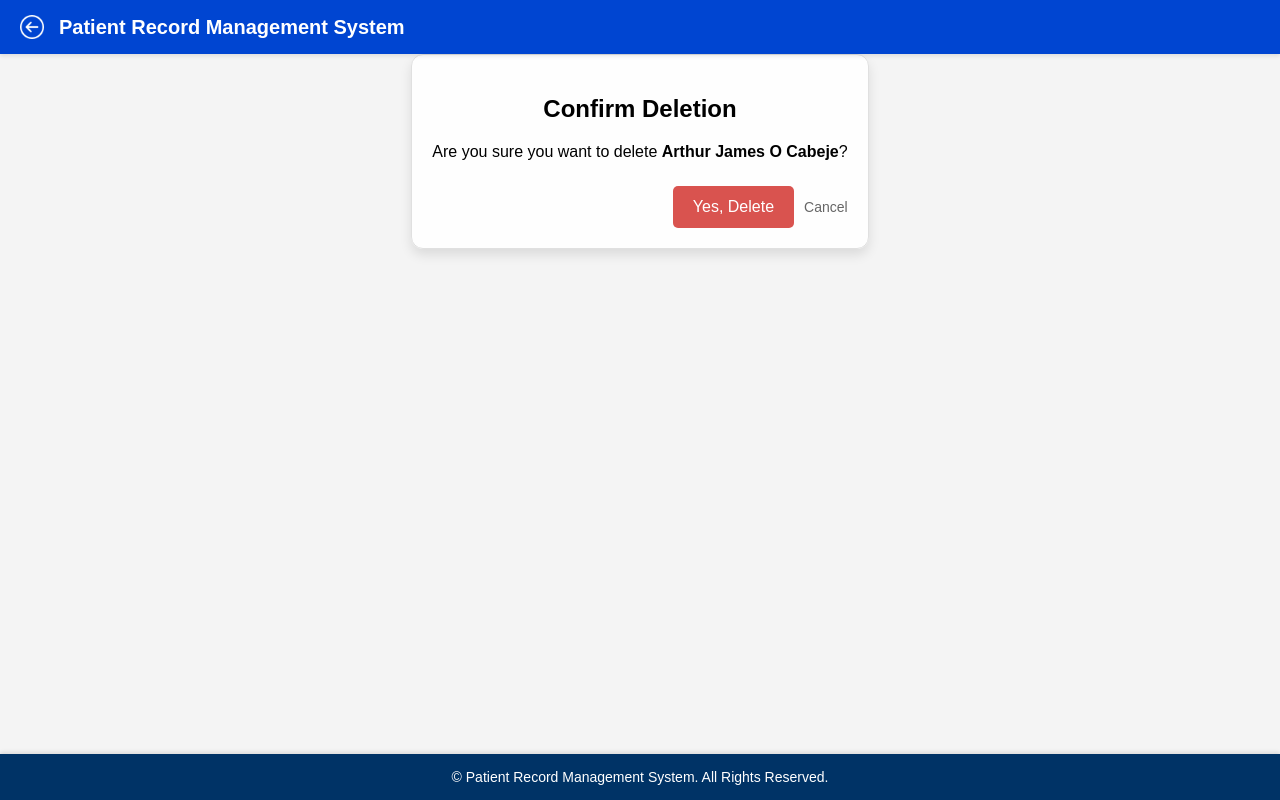
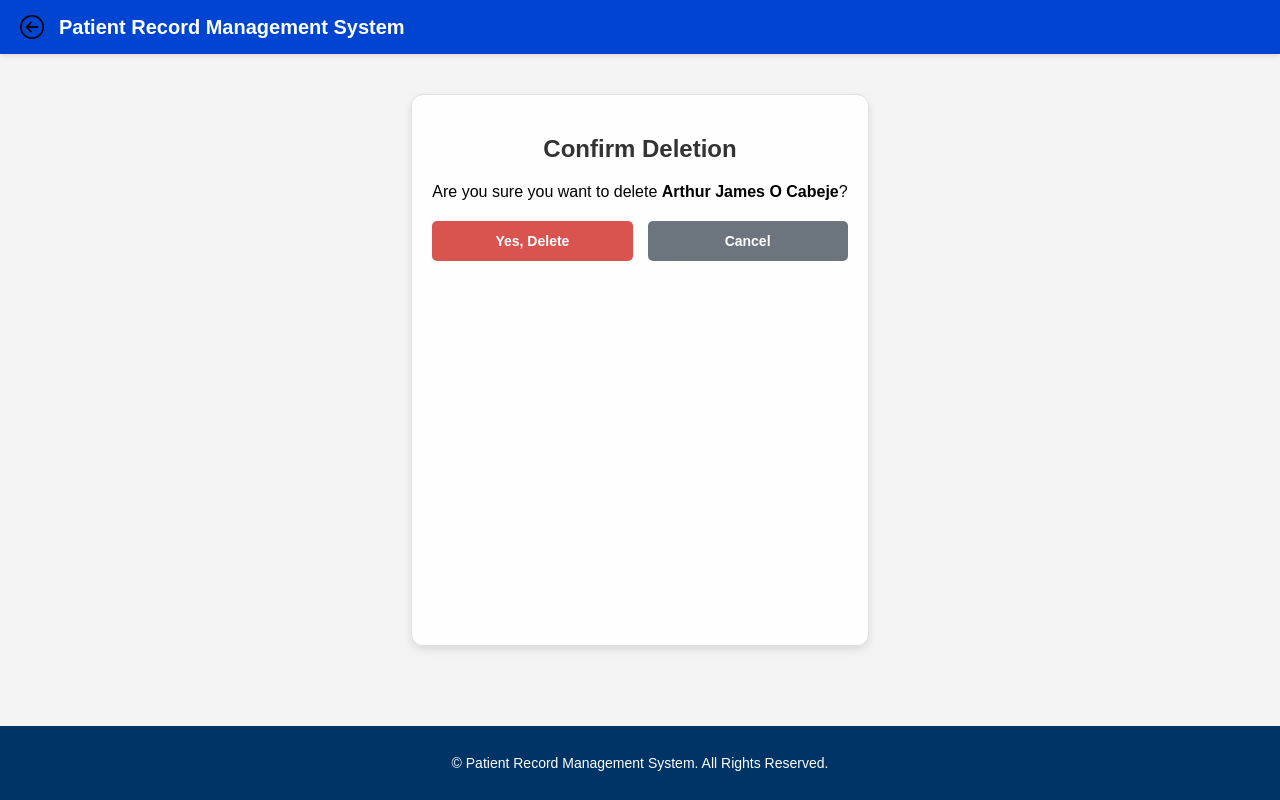
Before and after one commit to bardatt1/ArdaJacaQuietaRepo, a Django app: page /patients/delete/35/ in a window 1280 px wide. Run offline with Django 5.2, Linux system fonts and the light colour scheme; data comes from the database, SQL or seed files in the repository.

Commit message:
design for edit and delete

```diff
--- a/prms/doctor/static/patient_edit_delete.css
+++ b/prms/doctor/static/patient_edit_delete.css
@@ -14,6 +14,7 @@ body {
     color: white;
     box-shadow: 0 2px 4px rgba(0, 0, 0, 0.1);
     padding: 15px 20px;
+    position: sticky;
     top: 0;
     z-index: 1000;
 }
@@ -24,7 +25,6 @@ body {
     justify-content: flex-start;
 }
 
-
 .prms-title {
     font-size: 20px;
     font-weight: bold;
@@ -32,16 +32,11 @@ body {
     margin: 0;
 }
 
-.prms-title:hover {
-    text-decoration: underline;
-}
-
 .back-btn {
     width: 24px;
     height: 24px;
     margin-right: 15px;
     cursor: pointer;
-    filter: brightness(0) invert(1); /* Ensures icon looks good on dark backgrounds */
     transition: transform 0.2s;
 }
 
@@ -49,74 +44,104 @@ body {
     transform: scale(1.1);
 }
 
-
-/* Main Container */
-.main-container {
-    max-width: 700px; /* Increased width for a more spacious layout */
-    margin: 40px auto; /* Added more margin for better positioning */
+/* Form Container */
+.form-container {
+    max-width: 600px;
+    margin: 40px auto;
     background: #fff;
-    padding: 30px; /* Increased padding for better spacing inside */
-    border-radius: 8px; /* Slightly more rounded corners for a modern look */
-    box-shadow: 0 2px 6px rgba(0, 0, 0, 0.15); /* Enhanced shadow for subtle depth */
-    flex: 1; /* Ensures it grows/shrinks based on content */
+    padding: 30px;
+    border-radius: 8px;
+    box-shadow: 0 2px 6px rgba(0, 0, 0, 0.15);
+    flex: 1;
 }
 
-/* Form Section */
-.simple-form .form-group {
-    margin-bottom: 20px; /* Increased spacing between form groups */
+.section-title {
+    font-size: 24px;
+    font-weight: bold;
+    margin-bottom: 20px;
+    text-align: center;
+    color: #333;
+}
+
+.form-group {
+    margin-bottom: 20px;
+    display: flex;
+    flex-direction: column;
 }
 
 label {
-    font-size: 16px; /* Slightly larger font for better readability */
+    font-size: 14px;
     font-weight: bold;
-    display: block;
-    margin-bottom: 8px; /* More spacing under labels */
     color: #333;
+    margin-bottom: 8px;
 }
 
 input, select, textarea {
-    width: 100%;
-    padding: 12px; /* Increased padding for a more comfortable input area */
+    padding: 10px;
     font-size: 14px;
     border: 1px solid #ccc;
-    border-radius: 5px; /* Slightly rounded corners for input fields */
+    border-radius: 5px;
+    width: 100%;
     box-sizing: border-box;
-    margin-top: 5px; /* Added margin to separate fields vertically */
 }
 
 textarea {
-    resize: vertical; /* Allow vertical resizing for better user control */
-    height: 100px; /* Slightly taller default height */
+    resize: vertical;
 }
 
 input:focus, select:focus, textarea:focus {
     outline: none;
     border-color: #0066cc;
-    box-shadow: 0 0 3px rgba(0, 102, 204, 0.5); /* Subtle focus indicator */
+    box-shadow: 0 0 3px rgba(0, 102, 204, 0.5);
 }
-/* Actions */
+
+/* Button Actions */
 .form-actions {
     display: flex;
-    justify-content: flex-end; /* Align buttons to the right */
+    justify-content: space-between;
     align-items: center;
-    margin-top: 25px; /* More spacing above actions */
-    gap: 10px; /* Space between buttons */
+    margin-top: 20px;
 }
 
-/* Buttons */
-.save-button, .delete-button {
-    background-color: #0066cc;
-    color: white;
-    border: none;
-    padding: 12px 20px; /* Larger padding for more comfortable buttons */
-    border-radius: 5px; /* Slightly more rounded buttons */
-    font-size: 16px; /* Larger font for better readability */
+.save-button, .cancel-link {
+    padding: 12px 20px;
+    font-size: 14px;
+    font-weight: bold;
+    text-decoration: none;
+    color: #fff;
+    border-radius: 5px;
     cursor: pointer;
     transition: background-color 0.3s ease;
 }
 
-.save-button:hover, .delete-button:hover {
+.save-button {
+    background-color: #0066cc;
+    border: none;
+}
+
+.save-button:hover {
     background-color: #004080;
+}
+
+.cancel-link {
+    background-color: #d9534f;
+    border: none;
+    text-align: center;
+    text-decoration: none;
+}
+
+.cancel-link:hover {
+    background-color: #c9302c;
+}
+
+/* Footer */
+footer {
+    background-color: #003366;
+    color: white;
+    text-align: center;
+    padding: 15px;
+    font-size: 14px;
+    margin-top: auto;
 }
 
 .delete-button {
@@ -127,40 +152,20 @@ input:focus, select:focus, textarea:focus {
     background-color: #c9302c;
 }
 
-.cancel-link {
-    font-size: 14px;
-    color: #666;
-    text-decoration: none;
+.form-grid {
+    display: grid;
+    grid-template-columns: 1fr 1fr;
+    gap: 20px;
 }
 
-.cancel-link:hover {
-    color: #333;
+@media (max-width: 768px) {
+    .form-grid {
+        grid-template-columns: 1fr;
+    }
 }
 
-/* Confirmation Section */
-.confirm-message {
-    text-align: center;
-    font-size: 18px; /* Slightly larger font for emphasis */
-    color: #333;
-    margin-bottom: 25px; /* Increased spacing below message */
+textarea {
+    resize: vertical;
+    min-height: 150px; /* Sets a minimum height */
+    height: 200px; /* Default height */
 }
-.confirm-message strong {
-    color: #0045d1;
-}
-
-/* Footer */
-footer {
-    position: relative;
-    clear: both;
-    padding: 15px 20px;
-    font-size: 14px;
-    color: white;
-    text-align: center;
-    background-color: #003366;
-    box-shadow: 0 -2px 4px rgba(0, 0, 0, 0.1);
-    margin-top: auto;
-}
-
-footer p {
-    margin: 0;
-}
--- a/prms/doctor/templates/confirm_delete_patient.html
+++ b/prms/doctor/templates/confirm_delete_patient.html
@@ -5,22 +5,69 @@
     <meta charset="UTF-8">
     <meta name="viewport" content="width=device-width, initial-scale=1.0">
     <title>Delete Patient</title>
-    {% load static %}
     <link rel="stylesheet" href="{% static 'patient_edit_delete.css' %}">
     <style>
+        /* Ensure form container is centered */
         .form-container {
-            margin: 0 auto;
-            max-width: 600px;
+            margin: 40px auto;
+            max-width: 500px;
             padding: 20px;
             background-color: rgba(255, 255, 255, 0.95);
             border-radius: 12px;
-            box-shadow: 0 6px 12px rgba(0, 0, 0, 0.1);
+            box-shadow: 0 4px 8px rgba(0, 0, 0, 0.1);
             border: 1px solid #e0e0e0;
             text-align: center;
+        }
+
+        .form-actions {
+            display: flex;
+            justify-content: space-between;
+            gap: 15px;
+            margin-top: 20px;
+        }
+
+        .delete-button {
+            flex: 1;
+            background-color: #d9534f;
+            color: #fff;
+            padding: 12px 20px;
+            font-size: 14px;
+            font-weight: bold;
+            border: none;
+            border-radius: 5px;
+            cursor: pointer;
+            transition: background-color 0.3s ease;
+        }
+
+        .delete-button:hover {
+            background-color: #c9302c;
+        }
+
+        .cancel-link {
+            flex: 1;
+            display: inline-block;
+            text-align: center;
+            text-decoration: none;
+            background-color: #6c757d;
+            color: #fff;
+            padding: 12px 20px;
+            font-size: 14px;
+            font-weight: bold;
+            border-radius: 5px;
+            transition: background-color 0.3s ease;
+        }
+
+        .cancel-link:hover {
+            background-color: #5a6268;
+        }
+
+        footer {
+            margin-top: 40px;
         }
     </style>
 </head>
 <body>
+    <!-- Header -->
     <header class="prms-header">
         <div class="header-content">
             <img src="{% static 'images/back-button.png' %}" alt="Back" class="back-btn" onclick="window.history.back();">
@@ -30,6 +77,7 @@
         </div>
     </header>
 
+    <!-- Form Container -->
     <div class="form-container">
         <h2 class="section-title">Confirm Deletion</h2>
         <p>Are you sure you want to delete <strong>{{ patient.first_name|capfirst }} {{ patient.middle_name|capfirst }} {{ patient.last_name|capfirst }}</strong>?</p>
@@ -41,9 +89,10 @@
             </div>
         </form>
     </div>
-        <!-- Footer -->
-        <footer>
-            <p>&copy; {{ year }} Patient Record Management System. All Rights Reserved.</p>
-        </footer>
+
+    <!-- Footer -->
+    <footer>
+        <p>&copy; {{ year }} Patient Record Management System. All Rights Reserved.</p>
+    </footer>
 </body>
 </html>
--- a/prms/doctor/templates/edit_patient.html
+++ b/prms/doctor/templates/edit_patient.html
@@ -23,6 +23,7 @@
         <h2 class="section-title">Edit Patient Details</h2>
         <form method="post">
             {% csrf_token %}
+            <div class="form-grid">
                 <div class="form-group">
                     <label for="first_name">First Name</label>
                     <input type="text" id="first_name" name="first_name" value="{{ patient.first_name }}" required>
@@ -53,7 +54,8 @@
                 </div>
                 <div class="form-group">
                     <label for="medical_history">Medical History</label>
-                <textarea id="medical_history" name="medical_history" required>{{ patient.medical_history }}</textarea>
+                    <textarea id="medical_history" name="medical_history" rows="8"required>{{ patient.medical_history }}</textarea>
+                </div>
             </div>
             <div class="form-actions">
                 <button type="submit" class="save-button">Save</button>
@@ -61,6 +63,7 @@
             </div>
         </form>
     </div>
+
         <!-- Footer -->
         <footer>
             <p>&copy; {{ year }} Patient Record Management System. All Rights Reserved.</p>
```
Also changed, not shown: prms/db.sqlite3. Lines whose indentation alone changed are shown as unchanged.
